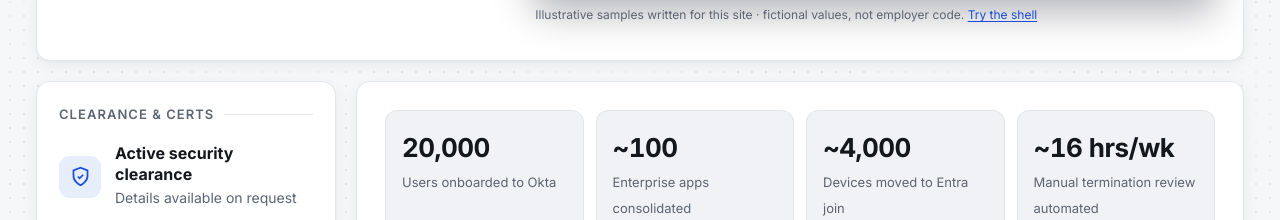
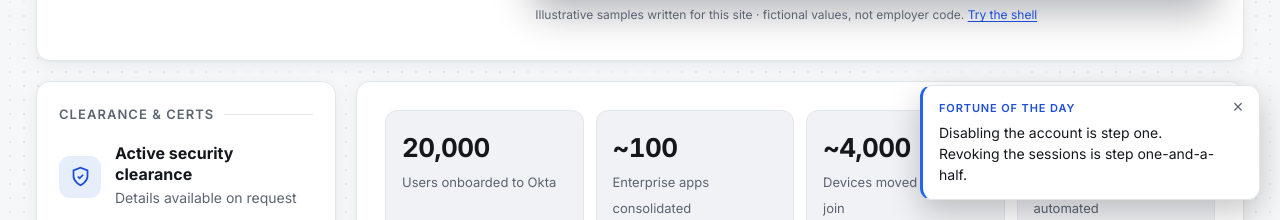
Before and after one commit to justys-grimm/justys-grimm.github.io, a plain HTML site: page index.html in a window 1280 px wide. Shown: the part 580-800 px from the top of the page. Drawn offline with Linux system fonts and the light colour scheme; animation ran at ten frames a second.

Commit message:
Fortune of the day: floating card replaces the shell fortune command
Co-Authored-By: Claude Opus 5.5 <noreply@anthropic.com>

```diff
--- a/index.html
+++ b/index.html
@@ -201,6 +201,17 @@ main{max-width:1240px;margin:0 auto;padding:32px 16px 64px;display:grid;gap:20px
 .term-body a{color:#79c0ff}
 .term-note button{font:inherit;color:var(--accent-text);background:none;border:0;padding:0;cursor:pointer;text-decoration:underline;text-underline-offset:2px}
 
+/* Fortune of the day */
+.fortune{position:fixed;right:20px;bottom:20px;z-index:40;width:min(340px,calc(100vw - 32px));background:var(--surface);border:1px solid var(--line);border-left:3px solid var(--accent);border-radius:12px;box-shadow:0 12px 32px rgba(0,0,0,.22);padding:14px 40px 14px 16px;opacity:0;transform:translateY(12px);transition:opacity .35s ease,transform .35s ease;pointer-events:none}
+.fortune.show{opacity:1;transform:none;pointer-events:auto}
+.fortune p{margin:0}
+.fortune .f-label{font-size:11px;font-weight:600;letter-spacing:.08em;text-transform:uppercase;color:var(--accent-text);margin-bottom:4px}
+.fortune .f-text{font-size:14px;line-height:1.5}
+.fortune button{position:absolute;top:8px;right:8px;width:26px;height:26px;border:0;border-radius:7px;background:none;color:var(--muted);font-size:18px;line-height:1;cursor:pointer}
+.fortune button:hover{background:var(--surface-2);color:var(--text)}
+@media (max-width:640px){.fortune{right:16px;bottom:16px}}
+@media (prefers-reduced-motion:reduce){.fortune{transition:none}}
+
 /* Case-study links */
 .case-link{display:inline-flex;align-items:center;gap:6px;margin:12px 0 2px;font-size:14px;font-weight:600;padding:6px 12px;border:1px solid var(--line);border-radius:9px;background:var(--surface-2)}
 .case-link:hover{border-color:var(--accent);text-decoration:none}
@@ -260,7 +271,7 @@ footer a{color:var(--muted);text-decoration:underline;text-underline-offset:2px}
   html{scroll-padding:0}
   *,*::before,*::after{transition:none!important;animation:none!important}
   body{font-size:9.6pt;line-height:1.33;background:#fff;color:var(--text)}
-  .topbar,footer,#dots,.cmdk,.skip,.case-link,.term-wrap,.hero::before,.arch,.badge .dot,#credentials{display:none!important}
+  .topbar,footer,#dots,.cmdk,.skip,.fortune,.case-link,.term-wrap,.hero::before,.arch,.badge .dot,#credentials{display:none!important}
   main{display:block;max-width:none;padding:0}
   .cols,.col-main,.col-side{display:block;position:static}
   .module{opacity:1!important;transform:none!important;box-shadow:none;border:0;border-radius:0;padding:0;margin:0 0 9pt;background:none}
@@ -348,6 +359,11 @@ footer a{color:var(--muted);text-decoration:underline;text-underline-offset:2px}
   </div>
 </div>
 <footer id="footer"></footer>
+<aside class="fortune" id="fortune" aria-label="Fortune of the day" hidden>
+  <p class="f-label">Fortune of the day</p>
+  <p class="f-text" id="fortuneText"></p>
+  <button type="button" id="fortuneClose" aria-label="Dismiss until tomorrow">×</button>
+</aside>
 
 <script>
 /* ============================================================
@@ -846,18 +862,6 @@ function hl(src, lang) {
     { e: "contractor · consents to 'Free PDF Converter' requesting Mail.ReadWrite", a: "block", why: "Illicit consent grant: an app asking for the mailbox, not the PDF." },
     { e: "l.garcia · Denver · travel request on file · compliant phone · MFA passed", a: "allow", why: "Unusual location, but expected and everything else checks out." }
   ];
-  const FORTUNES = [
-    "Least privilege is a journey, not a group membership.",
-    "Every 'temporary' exception has a birthday. Go check on it.",
-    "If it isn't logged, it didn't happen. If it's logged twice, it happened at 2 a.m.",
-    "The best runbook is the one nobody has to open.",
-    "Automate the boring 95%. Respect the weird 5%.",
-    "A service account whose password never expires is just a time capsule.",
-    "Somewhere, a spreadsheet is the real system of record.",
-    "Disabling the account is step one. Revoking the sessions is step one-and-a-half.",
-    "Change freeze: the calmest week of the year, right up until it isn't.",
-    "The fastest way to find an undocumented dependency is to turn something off."
-  ];
   const WORDS = ["TOKEN","ADMIN","AUDIT","PROXY","SCOPE","AZURE","GRANT","ROUTE","CACHE","QUEUE","PATCH","SHELL",
     "AGENT","CLAIM","GROUP","LOGIN","NONCE","ALERT","BLOCK","TRUST","VAULT","RELAY","REALM","FIELD","BATCH","ASSET",
     "PHISH","SPOOF","PIVOT","CLOUD","DEBUG","MERGE","REGEX","ARRAY","CRASH","CRYPT","PORTS"]
@@ -923,8 +927,7 @@ function hl(src, lang) {
       const n = Math.min(+m[1] || 1, 20), sides = Math.max(+m[2], 2), rolls = Array.from({ length: n }, () => 1 + Math.floor(Math.random() * sides));
       out(`${esc(rolls.join(" + "))}${n > 1 ? ` = ${h(String(rolls.reduce((x, y) => x + y, 0)))}` : ""}`);
     }],
-    coin: ["flip a coin", () => out(h(Math.random() < .5 ? "Heads" : "Tails"))],
-    fortune: ["a fortune for the on-call engineer", () => out(esc(pick(FORTUNES)))]
+    coin: ["flip a coin", () => out(h(Math.random() < .5 ? "Heads" : "Tails"))]
   };
   const EGGS = {   // unlisted
     sudo: () => out(`sudo: elevation requires an approved PIM request. ${dim(`Request #${1000 + Math.floor(Math.random() * 9000)} is pending approval.`)}`),
@@ -991,6 +994,36 @@ function hl(src, lang) {
     const i = body.querySelector(".t-in"); if (i) i.focus({ preventScroll: true });
   });
   start(0);
+})();
+
+const FORTUNES = [
+  "Least privilege is a journey, not a group membership.",
+  "Every 'temporary' exception has a birthday. Go check on it.",
+  "If it isn't logged, it didn't happen. If it's logged twice, it happened at 2 a.m.",
+  "The best runbook is the one nobody has to open.",
+  "Automate the boring 95%. Respect the weird 5%.",
+  "A service account whose password never expires is just a time capsule.",
+  "Somewhere, a spreadsheet is the real system of record.",
+  "Disabling the account is step one. Revoking the sessions is step one-and-a-half.",
+  "Change freeze: the calmest week of the year, right up until it isn't.",
+  "The fastest way to find an undocumented dependency is to turn something off."
+];
+
+/* Fortune of the day: same one for everyone on a given (local) day; dismissing hides it until tomorrow */
+(() => {
+  const box = document.getElementById("fortune"), d = new Date();
+  const today = `${d.getFullYear()}-${d.getMonth() + 1}-${d.getDate()}`;
+  let dismissed = null; try { dismissed = localStorage.getItem("fortuneDismissed"); } catch (e) {}
+  if (dismissed === today) return;
+  const day = Math.floor((d - new Date(d.getFullYear(), 0, 0)) / 864e5);
+  document.getElementById("fortuneText").textContent = FORTUNES[(day + d.getFullYear()) % FORTUNES.length];
+  box.hidden = false;
+  setTimeout(() => box.classList.add("show"), reduce ? 0 : 1800);
+  document.getElementById("fortuneClose").onclick = () => {
+    box.classList.remove("show");
+    try { localStorage.setItem("fortuneDismissed", today); } catch (e) {}
+    setTimeout(() => { box.hidden = true; }, reduce ? 0 : 400);
+  };
 })();
 
 /* Command palette (Ctrl/Cmd + K) */
```
